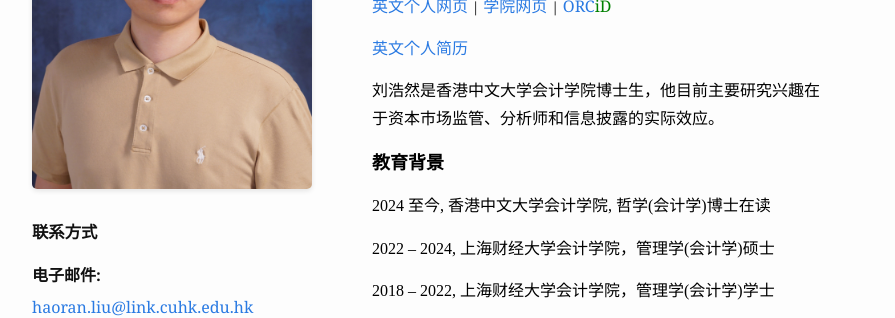
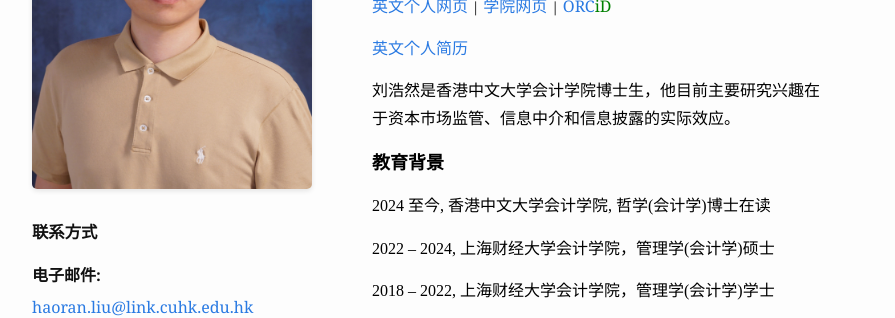
Before and after one commit to LeightonLiu/leightonliu.github.io, a Jekyll site: the page built from index.md, in a window 1280 px wide. Shown: the part 261-579 px from the top of the page, without its empty margins (192-1087 px from the left). Built offline with Jekyll 4.4.1, drawn with Linux system fonts in a browser that asks for light colours.

Commit message:
Update index.md

```diff
--- a/index.md
+++ b/index.md
@@ -29,7 +29,7 @@ profile_picture:
 </p>
 
 <p>
-<font color="black" size=3> 刘浩然是香港中文大学会计学院博士生，他目前主要研究兴趣在于资本市场监管、分析师和信息披露的实际效应。
+<font color="black" size=3> 刘浩然是香港中文大学会计学院博士生，他目前主要研究兴趣在于资本市场监管、信息中介和信息披露的实际效应。
 
 <p>
 <b><font color="black" size=4 class="aa">教育背景</font></b>
```
